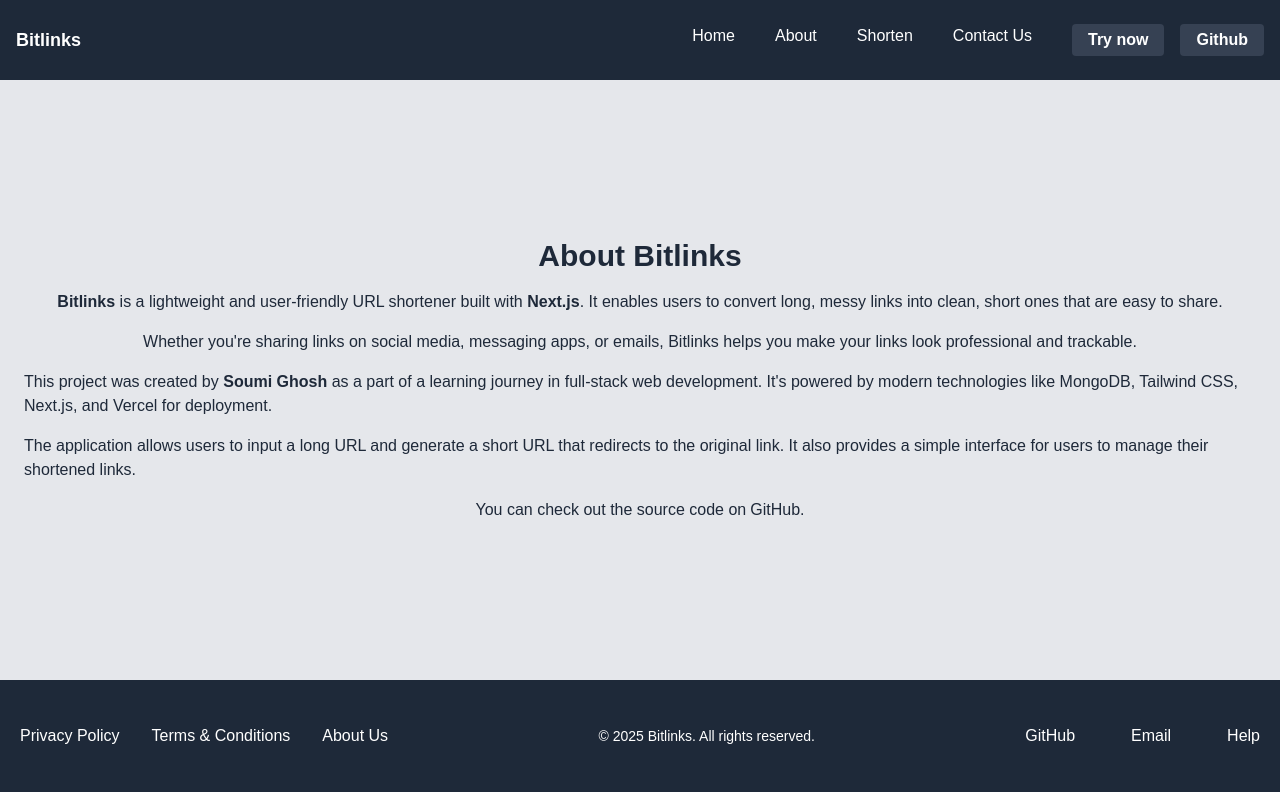
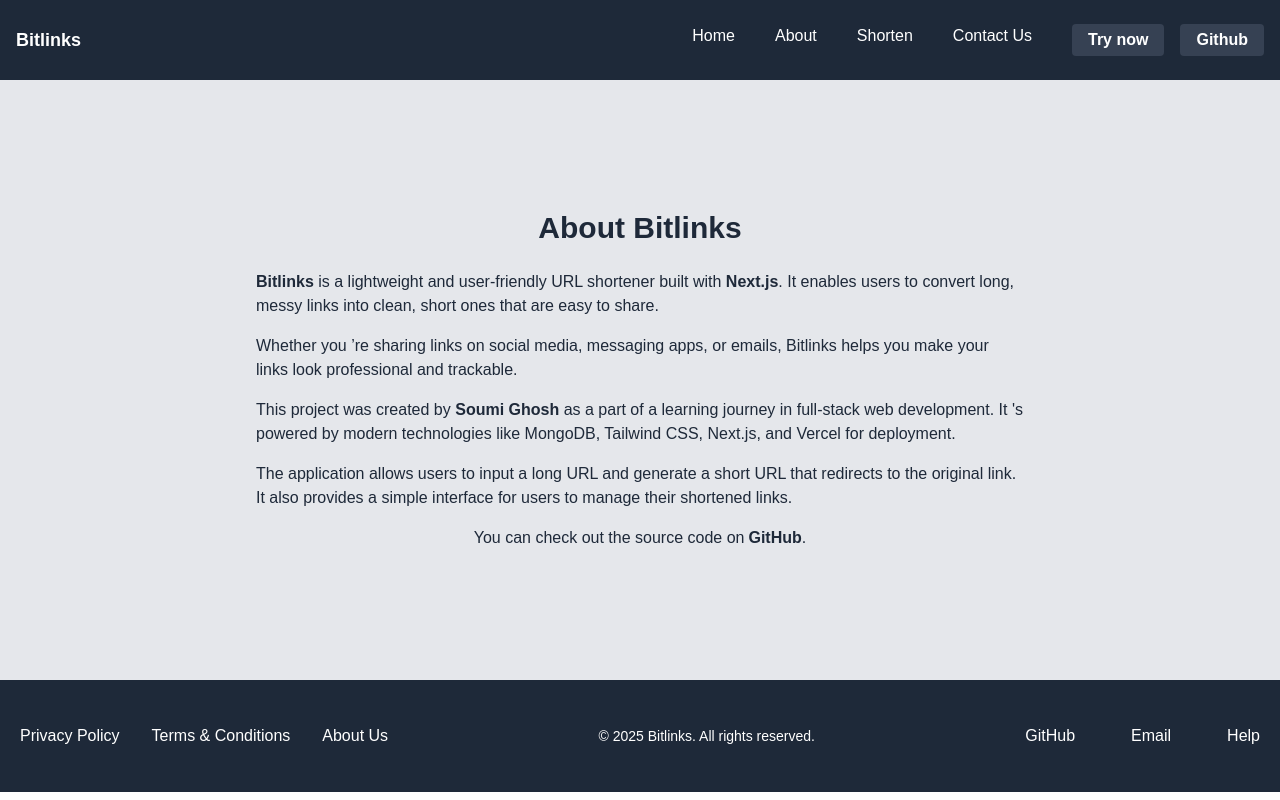
Before and after one commit to missghosh04/UrlShortner-Using-Next-js, a Next.js app: page /about in a window 1280 px wide. Built offline with nearby package versions, Linux system fonts and the light colour scheme.

Commit message:
new commit

```diff
--- a/app/about/page.js
+++ b/app/about/page.js
@@ -3,20 +3,21 @@ import React from "react";
 
 export default function AboutPage() {
   return (
-    <main className=" mx-auto p-6 text-gray-800 bg-gray-200 h-[75vh] flex flex-col justify-center items-center ">
-      <h1 className="text-3xl  font-bold mb-4 text-gray-800">About Bitlinks</h1>
+    <main className=" mx-auto p-6 text-gray-800 bg-gray-200 h-[75vh] flex flex-col  justify-center items-center ">
 
+      <h1 className="text-3xl  font-bold mb-6 text-gray-800">About Bitlinks</h1>
+      <div className="max-w-3xl text-gray-800 space-y-4 flex flex-col justify-center items-center">
       <p className="mb-4">
         <strong>Bitlinks</strong> is a lightweight and user-friendly URL shortener built with
         <span className="text-gray-800 font-semibold"> Next.js</span>. It enables users to convert long, messy links into clean, short ones that are easy to share.
       </p>
 
       <p className="mb-4">
-        Whether you're sharing links on social media, messaging apps, or emails, Bitlinks helps you make your links look professional and trackable.
+        Whether you &rsquo;re sharing links on social media, messaging apps, or emails, Bitlinks helps you make your links look professional and trackable.
       </p>
 
       <p className="mb-4">
-        This project was created by <span className="font-semibold text-gray-800">Soumi Ghosh</span> as a part of a learning journey in full-stack web development. It's powered by modern technologies like MongoDB, Tailwind CSS, Next.js, and Vercel for deployment.
+        This project was created by <span className="font-semibold text-gray-800">Soumi Ghosh</span> as a part of a learning journey in full-stack web development. It &apos;s powered by modern technologies like MongoDB, Tailwind CSS, Next.js, and Vercel for deployment.
       </p>
         <p className="mb-4 ">
             The application allows users to input a long URL and generate a short URL that redirects to the original link. It also provides a simple interface for users to manage their shortened links.
@@ -27,11 +28,12 @@ export default function AboutPage() {
           href="https://github.com/missghosh04/UrlShortner-Using-Next-js"
           target="_blank"
           rel="noopener noreferrer"
-          className="text-gray-800 hover:underline ml-1"
+          className="text-gray-800 font-bold hover:underline ml-1"
         >
           GitHub
         </a>.
       </p>
+      </div>
     </main>
   );
 }
--- a/app/contact/page.js
+++ b/app/contact/page.js
@@ -17,10 +17,10 @@ export default function ContactPage() {
 
   return (
     <main className=" mx-auto p-6 text-gray-800 bg-gray-200 h-[75vh] flex flex-col justify-center items-center">
-      <h1 className="text-2xl font-bold text-gray-800 mb-4">Contact Us</h1>
+      <h1 className="text-3xl font-bold text-gray-800 mb-4">Contact Us</h1>
 
       <p className="mb-2">
-        Have questions, feedback, or need help? We'd love to hear from you! Fill out the form below or reach out via email.
+        Have questions, feedback, or need help? We &rsquo;d love to hear from you! Fill out the form below or reach out via email.
       </p>
 
       <form onSubmit={handleSubmit} className="space-y-4 bg-gray-200 p-5 rounded-lg shadow-lg w-1/2">
```
